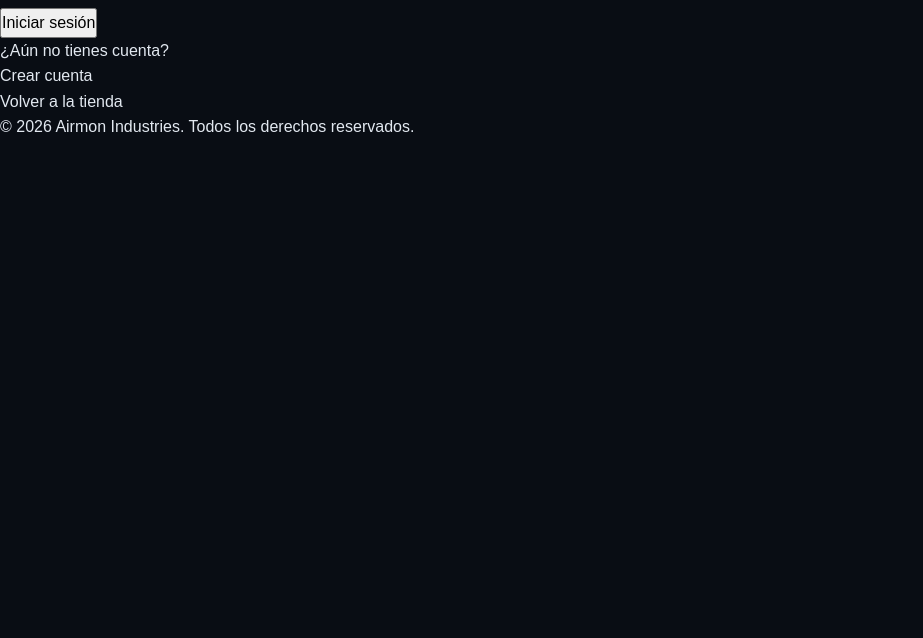
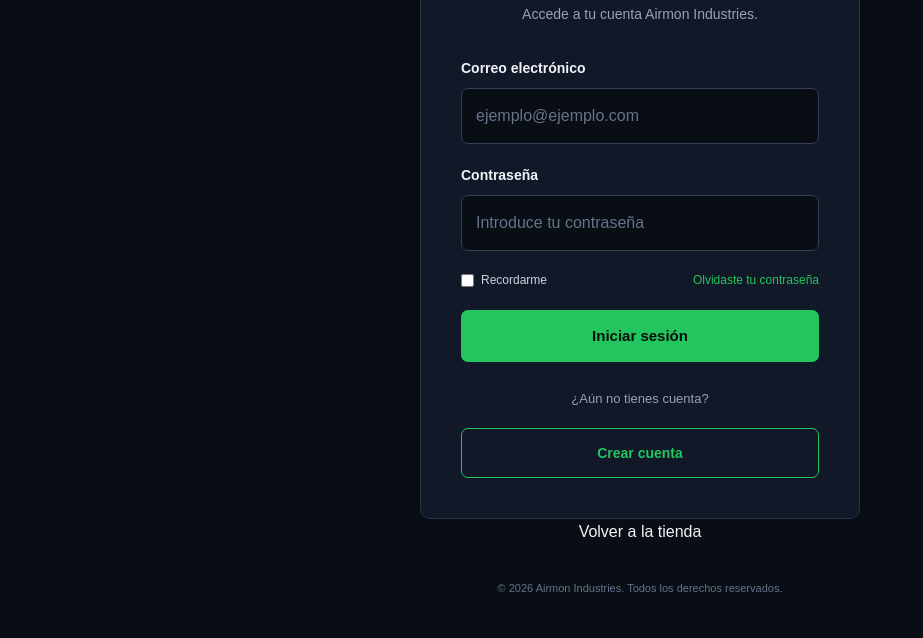
Before and after one commit to pm891327/airmon, a plain HTML site: page web/login.html in a window 1280 px wide. Shown: the part 192-830 px from the top of the page, without its empty margins (0-923 px from the left). Before the commit the page ends 800 px from the top, so only its background shows below. Drawn offline with Linux system fonts and the light colour scheme; files that its build step writes are made by us from their sources.

Commit message:
pagina del login

```diff
--- a/web/css/style.css
+++ b/web/css/style.css
@@ -1308,3 +1308,206 @@ input:focus-visible {
     }
 
 }
+
+
+.login-page {
+    min-height: 100vh;
+    background-color: #090D14;
+    color: #f1f5f9;
+}
+
+.login-container {
+    min-height: 100vh;
+    display: flex;
+    flex-direction: column;
+    align-items: center;
+    justify-items: center;
+
+    padding: 40px 20px;
+
+}
+
+.login.logo {
+    color: #f1f5f9;
+    text-decoration: none;
+    font-size: 25px;
+    font-weight: 800;
+    letter-spacing: 2px;
+    margin-bottom: 30px;
+}
+
+.login.logo span {
+    color: #22C55E;
+}
+
+
+.login-card {
+    width: 100%;
+    max-width: 440px;
+    padding: 40px;
+    background: #111827;
+    border: 1px solid #263244;
+    border-radius: 10px;
+
+}
+
+.login-heading {
+    text-align: center;
+    margin-bottom: 32px;
+}
+
+.login-eyebrow {
+    color: #22C55E;
+    size: 11px ;
+    font-weight: 700;
+    letter-spacing: 2px;
+
+}
+
+.login-heading h1 {
+    color: #94A3B8;
+    margin: 12px 0;
+}
+
+.login-heading p:last-child {
+    color: #94A3B8;
+    font-size: 14px;
+}
+
+.login-form {
+    display: flex;
+    flex-direction: column;
+    gap: 20px;
+
+}
+
+.login-field {
+    display: flex;
+    flex-direction: column;
+    gap: 9px;
+}
+
+.login-field label {
+    font-size: 14px;
+    font-weight: 600;
+}
+
+.login-field input {
+    width: 100%;
+    padding: 14px;
+    background: #090D14;
+    border: 1px solid #334155;
+    border-radius: 7px;
+    color: #f1f5f9;
+    outline: none;
+}
+
+.login-field input:focus {
+    border-color: #22C55E;
+}
+
+.login-field input::placeholder {
+    color: #64748B;
+}
+
+.login-options {
+    display: flex;
+    align-items: center;
+    justify-content: space-between;
+    gap: 10px;
+    font-size: 12px;
+}
+
+.remember-option {
+    display: flex;
+    align-items: center;
+    gap: 7px;
+    color: #CBD5E1;
+}
+
+.remember-option input {
+    accent-color: #22C55E;
+}
+
+.login-link {
+    color: #22C55E;
+    text-decoration: none;
+}
+
+.login-link:hover {
+    text-decoration: underline;
+}
+
+.login-submit {
+    width: 100%;
+    padding: 14px;
+    background: #22C55E;
+    color: #07110A;
+    border: none;
+    border-radius: 7px;
+    font-size: 15px;
+    font-weight: 700;
+    cursor: pointer;
+    transition: background 0.2s;
+}
+
+.login-submit:hover {
+    background: #16A34A;
+}
+
+.login-divider {
+    text-align: center;
+    margin: 27px 0 18px;
+    color: #94A3B8;
+    font-size: 13px;
+}
+
+.login-register {
+    display: block;
+    width: 100%;
+    padding: 13px;
+    text-align: center;
+    color: #22C55E;
+    text-decoration: none;
+    border: 1px solid #22C55E;
+    border-radius: 7px;
+    font-size: 14px;
+    font-weight: 600;
+    transition: background 0.2s;
+}
+
+.login-register:hover {
+    background: #22C55E18;
+}
+
+.login-back {
+    margin-top: 25px;
+    color: #94A3B8;
+    text-decoration: none;
+    font-size: 13px;
+}
+
+.login-back:hover {
+    color: #22C55E;
+}
+
+.login-footer {
+    margin-top: 35px;
+    color: #64748B;
+    font-size: 11px;
+    text-align: center;
+}
+
+@media (max-width: 480px) {
+    .login-card {
+        padding: 28px 20px;
+    }
+
+    .login-heading h1 {
+        font-size: 25px;
+    }
+
+    .login-options {
+        flex-wrap: wrap;
+    }
+}
--- a/web/login.html
+++ b/web/login.html
@@ -4,12 +4,12 @@
     <meta charset="UTF-8">
     <meta name="viewport" content="width=device-width, initial-scale=1.0">
     <meta name="description" content="Inicia sesión en Airmon Industries">
-    <link rel="stylesheet" href="web/css/style.css">
+    <link rel="stylesheet" href="css/style.css">
     <title>Iniciar sesión | Airmon Industries</title>
 </head>
 <body class="login-page">
     <main class="login-container">
-        <a href="web/index.html" class="login-logo">
+        <a href="index.html" class="login-logo">
             AIRMON <span>INDUSTRIES</span>
         </a>
         <section class="login-card">
@@ -43,7 +43,8 @@
             </div>
             <a href="register.html" class="login-register">Crear cuenta</a>
         </section>
-        <a href="web/index.html">Volver a la tienda</a>
+
+        <a href="index.html">Volver a la tienda</a>
         <p class="login-footer"> © 2026 Airmon Industries. Todos los derechos reservados.</p>
     </main>
 </body>
```
